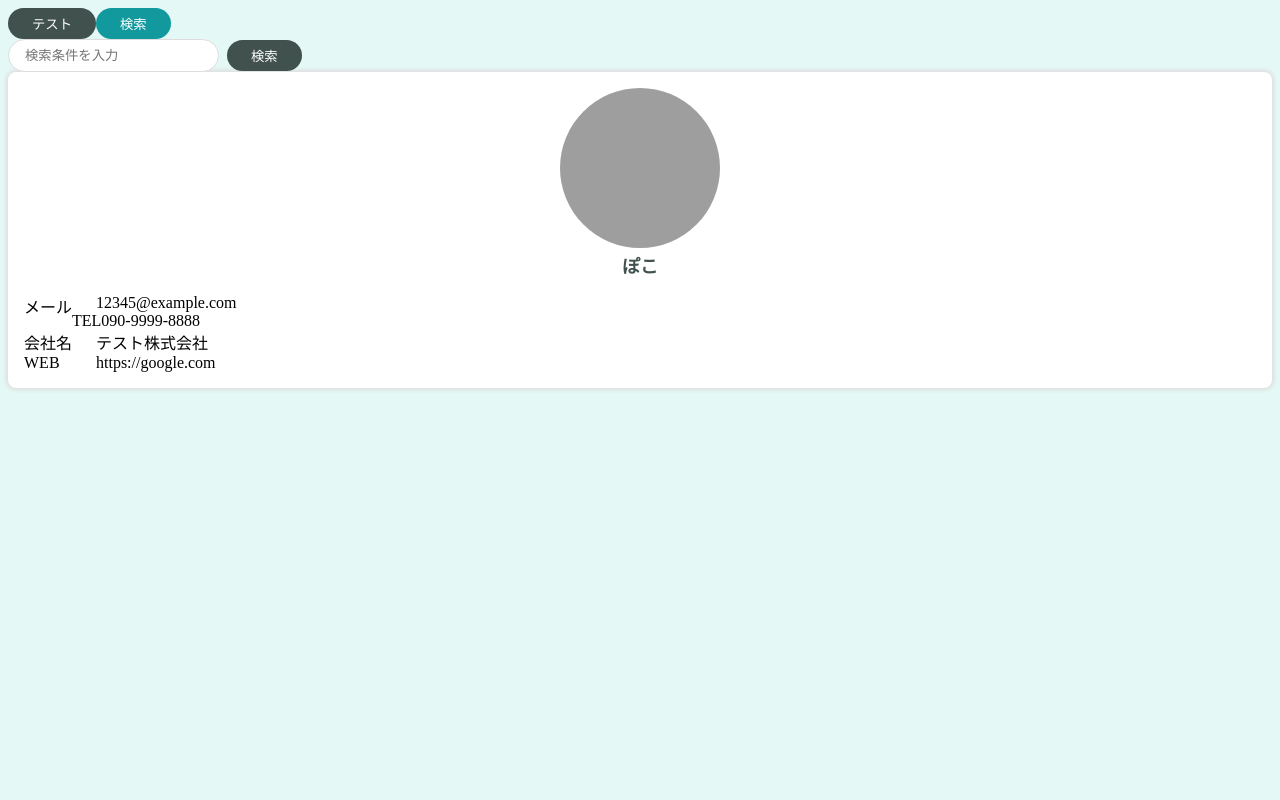
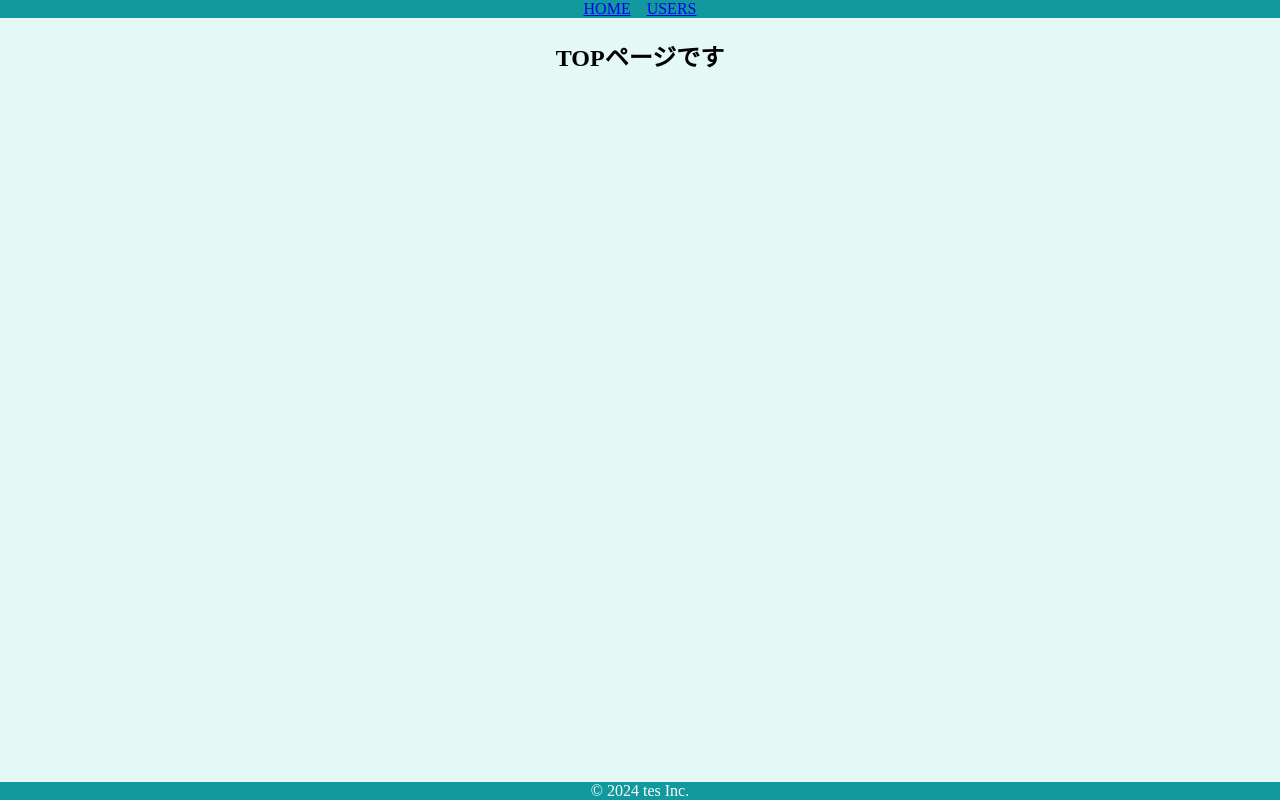
Before and after one commit to Hauru427/Atomic-design, a React (Vite) app: page / in a window 1280 px wide. Built offline with nearby package versions, Linux system fonts and the light colour scheme; grey boxes are pictures that could not be loaded.

Commit message:
Pageの作成

```diff
--- a/src/App.css
+++ b/src/App.css
@@ -1,3 +1,5 @@
 body {
   background-color: #e4f9f5;
+  margin: 0;
+  min-height: 100vh;
 }
--- a/src/App.tsx
+++ b/src/App.tsx
@@ -1,29 +1,6 @@
 import './App.css'
-import { PrimaryButton } from './components/atoms/button/PrimaryButton'
-import { SecondaryButton } from './components/atoms/button/SecondaryButton';
-import { SearchInput } from './components/molecules/SearchInput';
-import { UserCard } from './components/organisms/user/UserCard';
-
-const user = {
-  name: "ぽこ",
-  image: "https://images.unsplash.com/photo-1583512603805-3cc6b41f3edb?q=80&w=2832&auto=format&fit=crop&ixlib=rb-4.0.3&ixid=M3wxMjA3fDB8MHxwaG90by1wYWdlfHx8fGVufDB8fHx8fA%3D%3D",
-  email: "12345@example.com",
-  phone: "090-9999-8888",
-  company: {
-    name: "テスト株式会社"
-  },
-  website: "https://google.com"
-}
-
+import { Router } from './router/Router';
 
 export default function App() {
-  return (
-    <div className='App'>
-      <PrimaryButton>テスト</PrimaryButton>
-      <SecondaryButton>検索</SecondaryButton>
-      <br />
-      <SearchInput />
-      <UserCard user={user} />
-    </div>
-  );
+  return <Router />;
 }
--- /dev/null
+++ b/src/components/atoms/layout/Fotter.tsx
@@ -0,0 +1,20 @@
+import { Link } from "react-router-dom";
+import styled from "styled-components";
+
+export const Footer = () => {
+    return (
+        <SFotter>
+            &copy; 2024 tes Inc.
+        </SFotter>
+    )
+}
+
+const SFotter = styled.footer`
+    background-color: #11999e;
+    color: #fff;
+    text-align: center;
+    padding: 8px, 0;
+    position: fixed;
+    bottom: 0;
+    width: 100%;
+`;
--- /dev/null
+++ b/src/components/atoms/layout/Header.tsx
@@ -0,0 +1,22 @@
+import { Link } from "react-router-dom";
+import styled from "styled-components";
+
+export const Header = () => {
+    return (
+        <SHeader>
+            <SLink to="/">HOME</SLink>
+            <SLink to="/users">USERS</SLink>
+        </SHeader>
+    )
+}
+
+const SHeader = styled.header`
+    background-color: #11999e;
+    color: #fff;
+    text-align: center;
+    padding: 8px, 0;
+`
+
+const SLink = styled(Link)`
+    margin: 0 8px;
+`
--- /dev/null
+++ b/src/components/pages/Top.tsx
@@ -0,0 +1,13 @@
+import styled from "styled-components";
+
+export const Top = () => {
+    return (
+        <SContainer>
+            <h2>TOPページです</h2>
+        </SContainer>
+    )
+}
+
+const SContainer = styled.div`
+    text-align: center;
+`;
--- /dev/null
+++ b/src/components/pages/Users.tsx
@@ -0,0 +1,45 @@
+import styled from "styled-components";
+import { SearchInput } from "../molecules/SearchInput";
+import { UserCard } from "../organisms/user/UserCard";
+
+const users = [...Array(10).keys()].map(((val) => {
+    return {
+        id: val,
+        name: "ぽこ-${val}",
+        image: "https://images.unsplash.com/photo-1583512603805-3cc6b41f3edb?q=80&w=2832&auto=format&fit=crop&ixlib=rb-4.0.3&ixid=M3wxMjA3fDB8MHxwaG90by1wYWdlfHx8fGVufDB8fHx8fA%3D%3D",
+        email: "12345@example.com",
+        phone: "090-9999-8888",
+        company: {
+        name: "テスト株式会社"
+        },
+        website: "https://google.com"
+    }
+}))
+
+export const Users = () => {
+    return (
+        <SContainer>
+            <h2>ユーザー一覧</h2>
+            <SearchInput />
+            <SUserArea>
+                {users.map((user) => (
+                    <UserCard key={users.id} user={user} />
+                ))}
+            </SUserArea>
+        </SContainer>
+    )
+}
+
+const SContainer = styled.div`
+    display: flex;
+    flex-direction: column;
+    align-items: center;
+    padding: 24px;
+`;
+const SUserArea = styled.div`
+    padding-top: 40px;
+    width: 100%;
+    display: grid;
+    grid-template-columns: repeat(auto-fit, minmax(200px, 1fr));
+    grid-gap: 20px;
+`;
--- /dev/null
+++ b/src/components/templates/DefaultLayout.tsx
@@ -0,0 +1,13 @@
+import { Footer } from "../atoms/layout/Fotter";
+import { Header } from "../atoms/layout/Header";
+
+export const DefaultLayout = (props) => {
+    const { children } = props;
+    return (
+        <>
+            <Header />
+            {children}
+            <Footer />
+        </>
+    )
+};
--- /dev/null
+++ b/src/components/templates/HeaderOnly.tsx
@@ -0,0 +1,11 @@
+import { Header } from "../atoms/layout/Header";
+
+export const HeaderOnly = (props) => {
+    const { children } = props;
+    return (
+        <>
+            <Header />
+            {children}
+        </>
+    )
+};
--- /dev/null
+++ b/src/router/Router.tsx
@@ -0,0 +1,24 @@
+import { BrowserRouter, Route, Switch } from "react-router-dom";
+import { Top } from "../components/pages/Top";
+import { Users } from "../components/pages/Users";
+import { DefaultLayout } from "../components/templates/DefaultLayout";
+import { HeaderOnly } from "../components/templates/HeaderOnly";
+
+export const Router = () => {
+    return(
+        <BrowserRouter>
+            <Switch>
+                <Route exact path="/">
+                    <DefaultLayout>
+                    <Top />
+                    </DefaultLayout>
+                </Route>
+                <Route path="/users">
+                    <HeaderOnly>
+                        <Users />
+                    </HeaderOnly>
+                </Route>
+            </Switch>
+        </BrowserRouter>
+    )
+}
```
